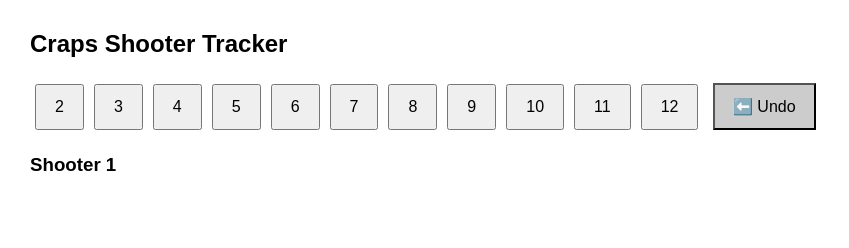
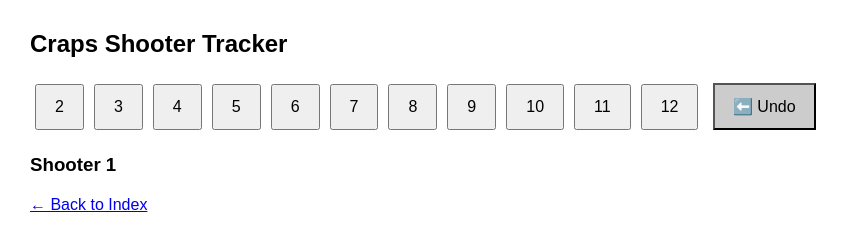
Before and after one commit to vamsi551/Craps, a plain HTML site: page CrapsShooterTracker.html in a window 1280 px wide. Shown: the whole page, without its empty margins (0-849 px from the left). Drawn offline with Linux system fonts and the light colour scheme.

Commit message:
Add link to navigate back to index

```diff
--- a/CrapsShooterTracker.html
+++ b/CrapsShooterTracker.html
@@ -131,6 +131,6 @@
       });
     }
   </script>
-
+  <p><a href="index.html">← Back to Index</a></p>
 </body>
 </html>
```
